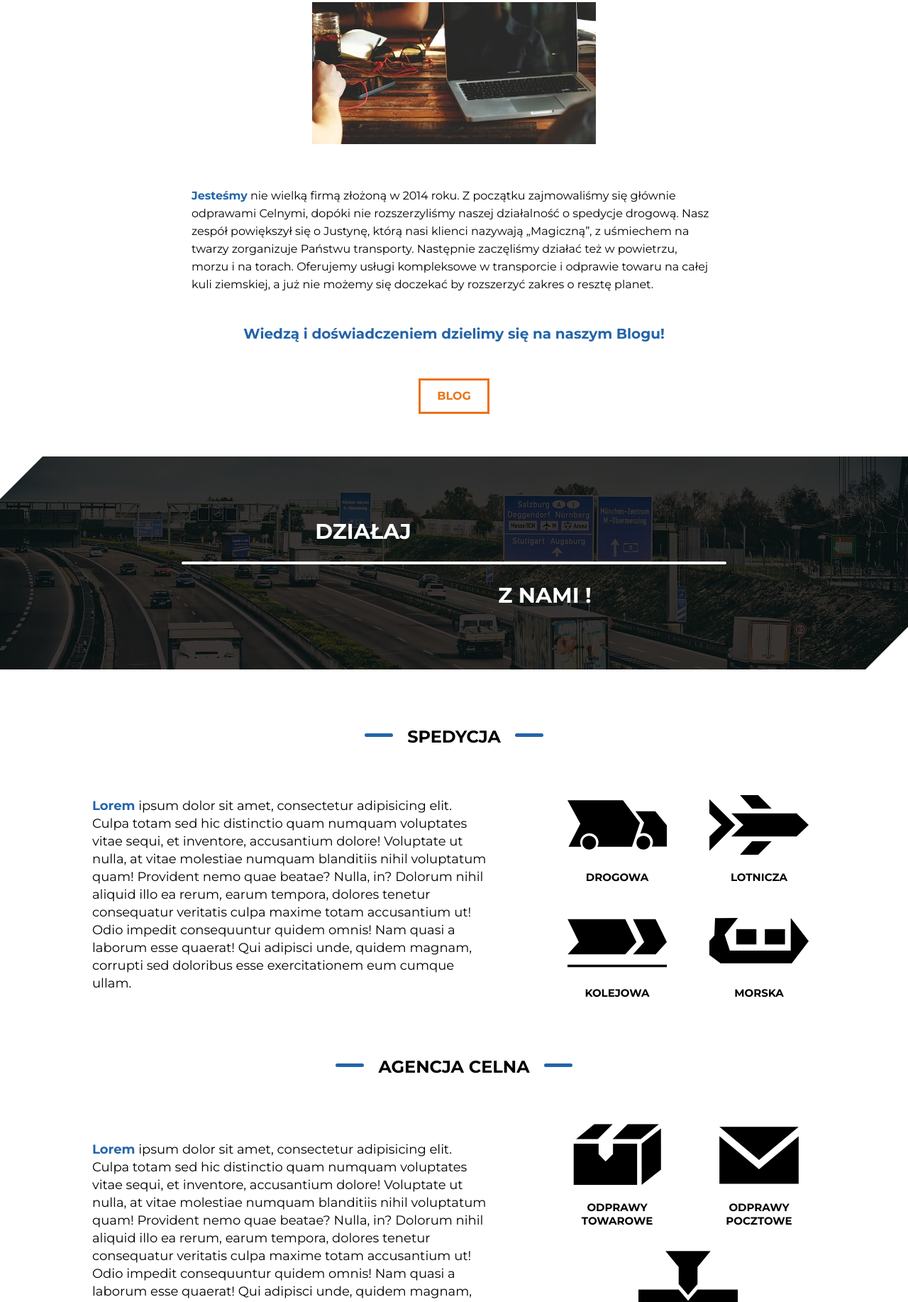
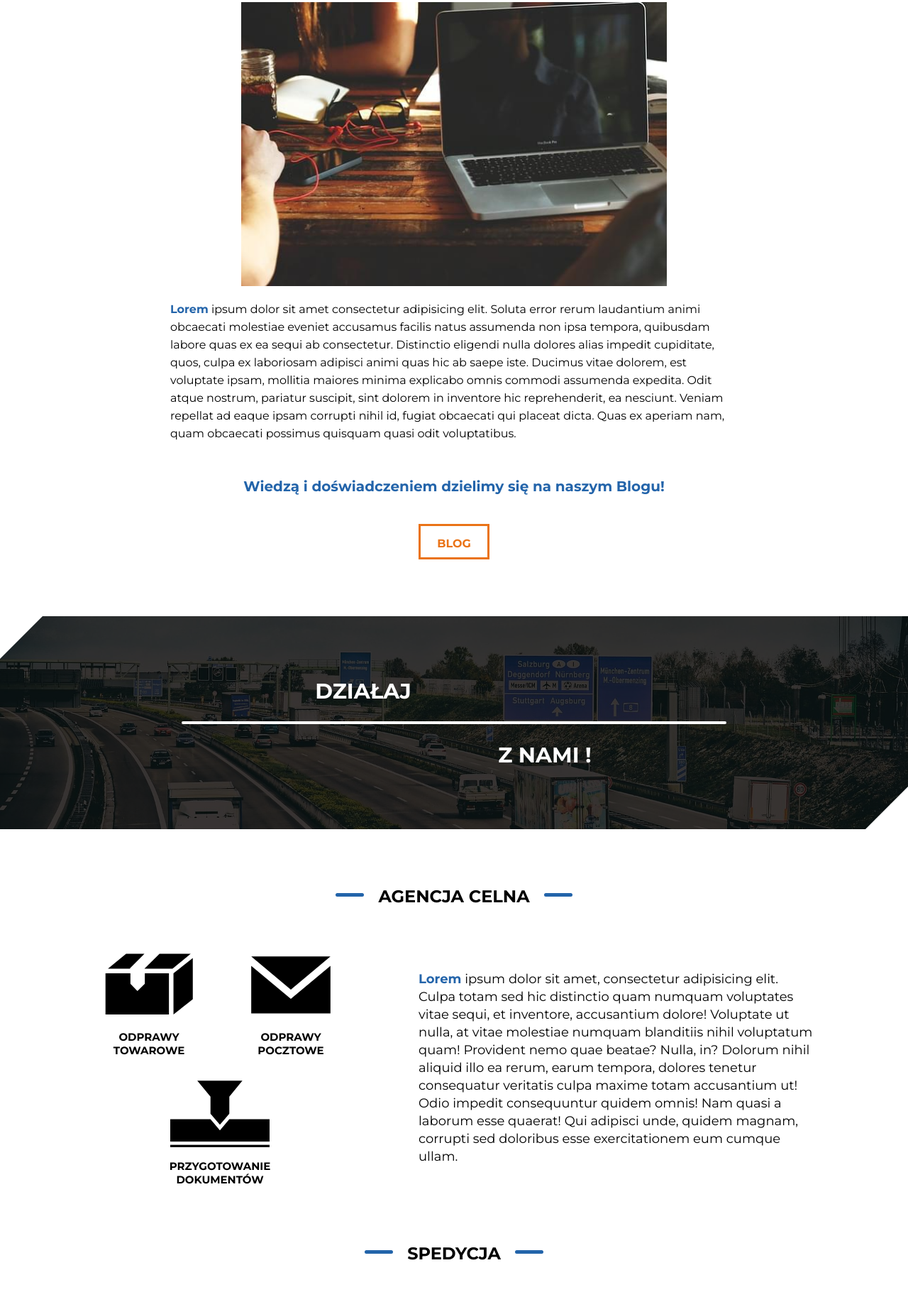
Before and after one commit to MrMizus/CargoSadService, a website: page index.html in a window 1280 px wide. Shown: the part 966-2800 px from the top of the page at 71% size. Drawn offline with Linux system fonts and the light colour scheme.

Commit message:
added contat and change about us

```diff
--- a/index.html
+++ b/index.html
@@ -58,6 +58,14 @@
                 <a class="burger-menu__link" href="#home">home</a>
             </li>
             <li>
+                <a class="burger-menu__link" href="#custom-service">agencja celna</a>
+                <ul class="burger-menu__sublist">
+                    <li><a class="burger-menu__sublink" href="">odprawy towarowe</a></li>
+                    <li><a class="burger-menu__sublink" href="">odprawy pocztowe</a></li>
+                    <li><a class="burger-menu__sublink" href="">przygotowanie dokumentów</a></li>
+                </ul>
+            </li>
+            <li>
                 <a class="burger-menu__link" href="#shipping">spedycja</a>
                 <ul class="burger-menu__sublist">
                     <li><a class="burger-menu__sublink" href="">Lotnicza</a></li>
@@ -67,24 +75,25 @@
                 </ul>
             </li>
             <li>
-                <a class="burger-menu__link" href="#custom-service">agencja celna</a>
-                <ul class="burger-menu__sublist">
-                    <li><a class="burger-menu__sublink" href="">odprawy towarowe</a></li>
-                    <li><a class="burger-menu__sublink" href="">odprawy pocztowe</a></li>
-                    <li><a class="burger-menu__sublink" href="">przygotowanie dokumentów</a></li>
-                </ul>
+                <a class="burger-menu__link" href="#contact">kontakt</a>
             </li>
             <li>
                 <a class="burger-menu__link" href="">dokumenty</a>
-            </li>
-            <li>
-                <a class="burger-menu__link" href="">kontakt</a>
             </li>
         </ul>
     </div>
 
     <ul class="nav__items">
         <li class="nav__item"><a class="nav__link" href="#home">home</a></li>
+        <li class="nav__item eject-parent"><a class="nav__link" href="#custom-service">agencja celna</a>
+            <div class="eject">
+                <div class="eject__menu">
+                    <a href="" class="eject__item">Odprawy towarowe</a>
+                    <a href="" class="eject__item">Odprawy pocztowe</a>
+                    <a href="" class="eject__item">Przygotowanie dokumentów</a>
+                </div>
+            </div>
+        </li>
         <li class="nav__item eject-parent"><a class="nav__link" href="#shipping">Spedycja
             </a>
             <div class="eject">
@@ -96,17 +105,8 @@
                 </div>
             </div>
         </li>
-        <li class="nav__item eject-parent"><a class="nav__link" href="#custom-service">agencja celna</a>
-            <div class="eject">
-                <div class="eject__menu">
-                    <a href="" class="eject__item">Odprawy towarowe</a>
-                    <a href="" class="eject__item">Odprawy pocztowe</a>
-                    <a href="" class="eject__item">Przygotowanie dokumentów</a>
-                </div>
-            </div>
-        </li>
+        <li class="nav__item"><a class="nav__link" href="#contact">kontakt</a></li>
         <li class="nav__item"><a class="nav__link" href="">dokumenty</a></li>
-        <li class="nav__item"><a class="nav__link" href="">kontakt</a></li>
 
 
     </ul>
@@ -138,24 +138,15 @@
                 <div class="section-header__right-line"></div>
             </div>
 
-            <div class="about-us__box wrapper">
+            <div class="about-us__box">
                 <div class="about-us__img"></div>
                 <div class="about-us__content">
-                    <p class="about-us__content-text"><span>Jesteśmy</span> nie wielką firmą złożoną w 2014 roku. Z
-                        początku
-                        zajmowaliśmy się głównie odprawami Celnymi,
-                        dopóki nie rozszerzyliśmy naszej działalność o spedycje drogową. Nasz zespół powiększył się o
-                        Justynę, którą nasi klienci nazywają „Magiczną”, z uśmiechem na twarzy zorganizuje Państwu
-                        transporty. Następnie zaczęliśmy działać też w powietrzu, morzu i na torach. Oferujemy usługi
-                        kompleksowe w transporcie i odprawie towaru na całej kuli ziemskiej, a już nie możemy się
-                        doczekać by
-                        rozszerzyć zakres o resztę planet.<br><br>
+                    <p class="about-us__content-text"><span>Lorem</span> ipsum dolor sit amet consectetur adipisicing elit. Soluta error rerum laudantium animi obcaecati molestiae eveniet accusamus facilis natus assumenda non ipsa tempora, quibusdam labore quas ex ea sequi ab consectetur. Distinctio eligendi nulla dolores alias impedit cupiditate, quos, culpa ex laboriosam adipisci animi quas hic ab saepe iste. Ducimus vitae dolorem, est voluptate ipsam, mollitia maiores minima explicabo omnis commodi assumenda expedita. Odit atque nostrum, pariatur suscipit, sint dolorem in inventore hic reprehenderit, ea nesciunt. Veniam repellat ad eaque ipsam corrupti nihil id, fugiat obcaecati qui placeat dicta. Quas ex aperiam nam, quam obcaecati possimus quisquam quasi odit voluptatibus.
                     <p class="about-us__content-blog">Wiedzą i doświadczeniem dzielimy się na naszym Blogu!</p>
                     </p>
 
+                    <a class="about-us__link">Blog</a>
                 </div>
-
-                <a class="about-us__link">Blog</a>
             </div>
         </section>
 
@@ -171,6 +162,64 @@
             </div>
         </div>
 
+        <section class="service" id="custom-service">
+            <div class="section-header">
+                <div class="section-header__left-line"></div>
+                <h2 class="section-header__text">Agencja Celna</h2>
+                <div class="section-header__right-line"></div>
+            </div>
+
+            <div class="service__box">
+                <div class="service__box-text">
+                    <p><span>Lorem</span> ipsum dolor sit amet, consectetur adipisicing elit. Culpa totam sed hic
+                        distinctio quam numquam voluptates vitae sequi, et inventore, accusantium dolore! Voluptate ut
+                        nulla, at vitae molestiae numquam blanditiis nihil voluptatum quam! Provident nemo quae beatae?
+                        Nulla, in? Dolorum nihil aliquid illo ea rerum, earum tempora, dolores tenetur consequatur
+                        veritatis culpa maxime totam accusantium ut! Odio impedit consequuntur quidem omnis! Nam quasi a
+                        laborum esse quaerat! Qui adipisci unde, quidem magnam, corrupti sed doloribus esse
+                        exercitationem eum cumque ullam.</p>
+                </div>
+                <div class="service__cards service__left-side">
+                    <a href="" class="service__card">
+                        <svg version="1.1" id="Warstwa_1" xmlns="http://www.w3.org/2000/svg"
+                            xmlns:xlink="http://www.w3.org/1999/xlink" x="0px" y="0px" viewBox="0 0 223.8 165.6"
+                            style="enable-background:new 0 0 223.8 165.6;" xml:space="preserve">
+                            <polygon class="st0"
+                                points="158.5,56.3 158.5,152.4 10.4,152.4 10.4,56.3 68.6,56.3 68.6,80.7 85,97.9 102.2,80.7 102.2,56.3 " />
+                            <polygon class="st0" points="214.2,116.7 169.1,152.4 169.1,56.3 214.2,20.5 " />
+                            <polygon class="st0" points="101.3,10.6 67.8,44.1 67.8,45.7 16.1,45.7 58.5,10.6 " />
+                            <polygon class="st0" points="209.3,10.6 166.9,45.7 101.3,45.7 136.5,10.6 " />
+                        </svg>
+
+                        <p>Odprawy <br> towarowe</p>
+                    </a>
+                    <a href="" class="service__card">
+                        <svg version="1.1" id="Warstwa_1" xmlns="http://www.w3.org/2000/svg"
+                            xmlns:xlink="http://www.w3.org/1999/xlink" x="0px" y="0px" viewBox="0 0 125.4 112.3"
+                            style="enable-background:new 0 0 125.4 112.3;" xml:space="preserve">
+                            <polygon class="st0" points="125.4,26.3 125.4,101.7 0,101.7 0,26.3 62.7,78.7 " />
+                            <polygon class="st0" points="0,11.5 62.7,64 125.4,11.5 " />
+                        </svg>
+                        <p>odprawy <br> pocztowe</p>
+                    </a>
+                    <a href="" class="service__card">
+                        <svg version="1.1" id="Warstwa_1" xmlns="http://www.w3.org/2000/svg"
+                            xmlns:xlink="http://www.w3.org/1999/xlink" x="0px" y="0px" viewBox="0 0 73.8 49.4"
+                            style="enable-background:new 0 0 73.8 49.4;" xml:space="preserve">
+                            <polygon points="73.8,28.7 73.8,45.2 0,45.2 0,28.7 29.9,28.7 36.9,36.9 43.9,28.7 " />
+                            <rect y="47.7" width="73.8" height="1.7" />
+                            <polygon points="53.6,0 43.9,11.9 43.9,24.6 36.9,32.8 29.9,24.6 29.9,11.9 20.1,0 " />
+                        </svg>
+
+
+
+                        <p>przygotowanie <br> dokumentów</p>
+                    </a>
+                    </a>
+                </div>
+            </div>
+
+        </section>
 
         <section class="service" id="shipping">
             <div class="section-header">
@@ -181,7 +230,13 @@
 
             <div class="service__box">
                 <div class="service__box-text">
-                    <p><span>Lorem</span>  ipsum dolor sit amet, consectetur adipisicing elit. Culpa totam sed hic distinctio quam numquam voluptates vitae sequi, et inventore, accusantium dolore! Voluptate ut nulla, at vitae molestiae numquam blanditiis nihil voluptatum quam! Provident nemo quae beatae? Nulla, in? Dolorum nihil aliquid illo ea rerum, earum tempora, dolores tenetur consequatur veritatis culpa maxime totam accusantium ut! Odio impedit consequuntur quidem omnis! Nam quasi a laborum esse quaerat! Qui adipisci unde, quidem magnam, corrupti sed doloribus esse exercitationem eum cumque ullam.</p>
+                    <p><span>Lorem</span> ipsum dolor sit amet, consectetur adipisicing elit. Culpa totam sed hic
+                        distinctio quam numquam voluptates vitae sequi, et inventore, accusantium dolore! Voluptate ut
+                        nulla, at vitae molestiae numquam blanditiis nihil voluptatum quam! Provident nemo quae beatae?
+                        Nulla, in? Dolorum nihil aliquid illo ea rerum, earum tempora, dolores tenetur consequatur
+                        veritatis culpa maxime totam accusantium ut! Odio impedit consequuntur quidem omnis! Nam quasi a
+                        laborum esse quaerat! Qui adipisci unde, quidem magnam, corrupti sed doloribus esse
+                        exercitationem eum cumque ullam.</p>
                 </div>
                 <div class="service__cards">
                     <a href="" class="service__card">
@@ -248,60 +303,73 @@
 
         </section>
 
-        <section class="service" id="custom-service">
+        <div class="banner">
+            <div class="corner corner-left"></div>
+            <div class="corner corner-right"></div>
+            <div class="banner__hero-img contact-baner"></div>
+            <div class="banner__hero-shadow"></div>
+            <div class="banner__line"></div>
+            <div class="banner__text">
+                <p class="banner__text-do">zapytaj</p>
+                <p class="banner__text-us">nas !</p>
+            </div>
+        </div>
+
+        <section class="contact" id="contact">
             <div class="section-header">
                 <div class="section-header__left-line"></div>
-                <h2 class="section-header__text">Agencja Celna</h2>
+                <h2 class="section-header__text">Kontakt</h2>
                 <div class="section-header__right-line"></div>
             </div>
 
-            <div class="service__box">
-                <div class="service__box-text">
-                    <p><span>Lorem</span> ipsum dolor sit amet, consectetur adipisicing elit. Culpa totam sed hic distinctio quam numquam voluptates vitae sequi, et inventore, accusantium dolore! Voluptate ut nulla, at vitae molestiae numquam blanditiis nihil voluptatum quam! Provident nemo quae beatae? Nulla, in? Dolorum nihil aliquid illo ea rerum, earum tempora, dolores tenetur consequatur veritatis culpa maxime totam accusantium ut! Odio impedit consequuntur quidem omnis! Nam quasi a laborum esse quaerat! Qui adipisci unde, quidem magnam, corrupti sed doloribus esse exercitationem eum cumque ullam.</p>
+            <div class="contact__box">
+                <div class="contact__address">
+                    <h3 class="contact__header">Adres Biura (korespondencyjny)</h3>
+                    <p class="contact__text">Cargo Sad Service <br>
+                        ul. Komitetu Obrony Robotników 39 Bud.3 lok. 217 <br> 02-148 Warszawa</p>
+                    <h3 class="contact__header">Adres siedziby</h3>
+                    <p class="contact__text">Cargo Sad Service Małgorzata Jankowska <br>
+                        ul.Witolińska 8/72, 04-185 Warszawa</p>
                 </div>
-                <div class="service__cards">
-                    <a href="" class="service__card">
-                        <svg version="1.1" id="Warstwa_1" xmlns="http://www.w3.org/2000/svg"
-                            xmlns:xlink="http://www.w3.org/1999/xlink" x="0px" y="0px" viewBox="0 0 223.8 165.6"
-                            style="enable-background:new 0 0 223.8 165.6;" xml:space="preserve">
-                            <polygon class="st0"
-                                points="158.5,56.3 158.5,152.4 10.4,152.4 10.4,56.3 68.6,56.3 68.6,80.7 85,97.9 102.2,80.7 102.2,56.3 " />
-                            <polygon class="st0" points="214.2,116.7 169.1,152.4 169.1,56.3 214.2,20.5 " />
-                            <polygon class="st0" points="101.3,10.6 67.8,44.1 67.8,45.7 16.1,45.7 58.5,10.6 " />
-                            <polygon class="st0" points="209.3,10.6 166.9,45.7 101.3,45.7 136.5,10.6 " />
-                        </svg>
-
-                        <p>Odprawy <br> towarowe</p>
-                    </a>
-                    <a href="" class="service__card">
-                        <svg version="1.1" id="Warstwa_1" xmlns="http://www.w3.org/2000/svg"
-                            xmlns:xlink="http://www.w3.org/1999/xlink" x="0px" y="0px" viewBox="0 0 125.4 112.3"
-                            style="enable-background:new 0 0 125.4 112.3;" xml:space="preserve">
-                            <polygon class="st0" points="125.4,26.3 125.4,101.7 0,101.7 0,26.3 62.7,78.7 " />
-                            <polygon class="st0" points="0,11.5 62.7,64 125.4,11.5 " />
-                        </svg>
-                        <p>odprawy <br> pocztowe</p>
-                    </a>
-                    <a href="" class="service__card">
-                        <svg version="1.1" id="Warstwa_1" xmlns="http://www.w3.org/2000/svg"
-                            xmlns:xlink="http://www.w3.org/1999/xlink" x="0px" y="0px" viewBox="0 0 73.8 49.4"
-                            style="enable-background:new 0 0 73.8 49.4;" xml:space="preserve">
-                            <polygon points="73.8,28.7 73.8,45.2 0,45.2 0,28.7 29.9,28.7 36.9,36.9 43.9,28.7 " />
-                            <rect y="47.7" width="73.8" height="1.7" />
-                            <polygon points="53.6,0 43.9,11.9 43.9,24.6 36.9,32.8 29.9,24.6 29.9,11.9 20.1,0 " />
-                        </svg>
-
-
-
-                        <p>przygotowanie <br> dokumentów</p>
-                    </a>
-                    </a>
+                <div class="contact__phones">
+                    <div class="contact__phones-item">
+                        <h3 class="contact__header">Biuro</h3>
+                        <p class="contact__text">
+                            <a class="contact__mail" href="mailto:info@cargosad.pl">info@cargosad.pl</a>
+                        </p>
+                        <p class="contact__text">
+                            <a class="contact__phone" href="tel:603-080-199">+48 603 080 199</a>
+                        </p>
+                    </div>
+                    <div class="contact__phones-item">
+                        <h3 class="contact__header">Obsługa Celna</h3>
+                        <p class="contact__text">
+                            <a class="contact__mail" href="mailto:info@cargosad.pl">info@cargosad.pl</a>
+                        </p>
+                        <p class="contact__text">
+                            <a class="contact__phone" href="tel:603-080-199">603 080 199</a>
+                        </p>
+                    </div>
+                    <div class="contact__phones-item contact__phones-item--last">
+                        <h3 class="contact__header">Spedycja</h3>
+                        <p class="contact__text contact__test-shipping">
+                            <span>Lotnicza:&nbsp; </span>
+                            <a class="contact__phone" href="tel:782-310-199">782 310 199</a>
+                            <a class="contact__mail" href="mailto:edyta@cargosad.pl">&nbsp;edyta@cargosad.pl</a>
+                        </p><p class="contact__text contact__test-shipping">
+                            <span>Drogowa: </span>
+                            <a class="contact__phone" href="tel:609-157-404">609 157 404</a>
+                            <a class="contact__mail" href="mailto:j.tarnogorska@cargosad.pl">j.tarnogorska@cargosad.pl</a>
+                        </p><p class="contact__text contact__test-shipping">
+                            <span>Kolejowa&nbsp; <br> i Morska:</span>
+                            <a class="contact__phone" href="tel:782-310-199">782 310 199</a>
+                            <a class="contact__mail" href="mailto:info@cargosad.pl">&nbsp;info@cargosad.pl</a>
+                        </p>
+                    </div>
                 </div>
             </div>
 
         </section>
-
-        <br><br><br><br><br><br><br><br><br>
 
     </main>
 
--- a/src/sass/style.scss
+++ b/src/sass/style.scss
@@ -368,22 +368,28 @@ body {
 	&__box {
 		display: flex;
 		flex-wrap: wrap;
-		justify-content: center;
+		justify-content: space-evenly;
 		align-items: center;
+		gap: 20;
 	}
 
 	&__img {
 		@include mixins.heroImages('/dist/img/about-us.jpg');
-		width: 400px;
-		height: 200px;
+		width: 600px;
+		height: 400px;
 	}
 
 	&__content {
-		margin-top: 30px;
-		padding: 30px;
+		display: flex;
+		justify-content: center;
+		align-items: center;
+		flex-direction: column;
+		gap: 10px;
+		padding: 20px;
 		line-height: 25px;
 
 		&-text {
+			max-width: 800px;
 			margin-bottom: 20px;
 			text-align: left;
 			font-size: 1.6rem;
@@ -401,13 +407,14 @@ body {
 			font-weight: bold;
 		}
 	}
-
 	&__link {
 		width: 100px;
 		height: 50px;
 		@include mixins.component(colors.$component-color);
 	}
 }
+
+////////// BANER
 
 .banner {
 	position: relative;
@@ -463,6 +470,10 @@ body {
 			transform: translate(-50%, -50%);
 		}
 	}
+}
+
+.contact-baner {
+	@include mixins.heroImages('/dist/img/office.jpg');
 }
 
 .service {
@@ -522,6 +533,66 @@ body {
 		&:hover svg {
 			fill: colors.$main-color;
 		}
+	}
+}
+
+
+///////////// CONTACT
+
+.contact {
+	&__box {
+		display: flex;
+		justify-content: space-evenly;
+		align-items: center;
+		flex-wrap: wrap;
+		margin-bottom: 100px;
+		text-align: center;
+		gap: 30;
+	}
+
+	&__phones {
+		display: flex;
+		justify-content: space-around;
+		align-items: center;
+		flex-wrap: wrap;
+		max-width: 500px;
+	}
+
+	&__phones-item--last {
+		flex-grow: 4;
+	}
+
+	&__header {
+		margin: 20px;
+		text-transform: uppercase;
+		color: colors.$main-color;
+	}
+
+	&__text {
+		padding: 5px 20px;
+		text-decoration: none;
+	}
+
+	&__test-shipping {
+		display: flex;
+		justify-content: left;
+		align-items: center;
+		flex-direction: column;
+		gap: 10px;
+	}
+
+	a {
+		text-decoration: none;
+		color: #000;
+
+		&:hover {
+			color: colors.$main-color;
+		}
+	}
+
+	span {
+		font-weight: bold;
+		color: colors.$main-color;
 	}
 }
 
@@ -604,6 +675,19 @@ body {
 		}
 	}
 
+	.service {
+		&__left-side {
+			order: -1;
+		}
+	}
+
+	.contact {
+		&__test-shipping {
+			flex-direction: row;
+			gap: 30px;
+		}
+	}
+
 	.footer {
 		&__left {
 			order: -1;
```
Also changed, not shown: dist/css/style.min.css, dist/img/office.jpg (added), src/img/office.jpg (added), 2 other files.
